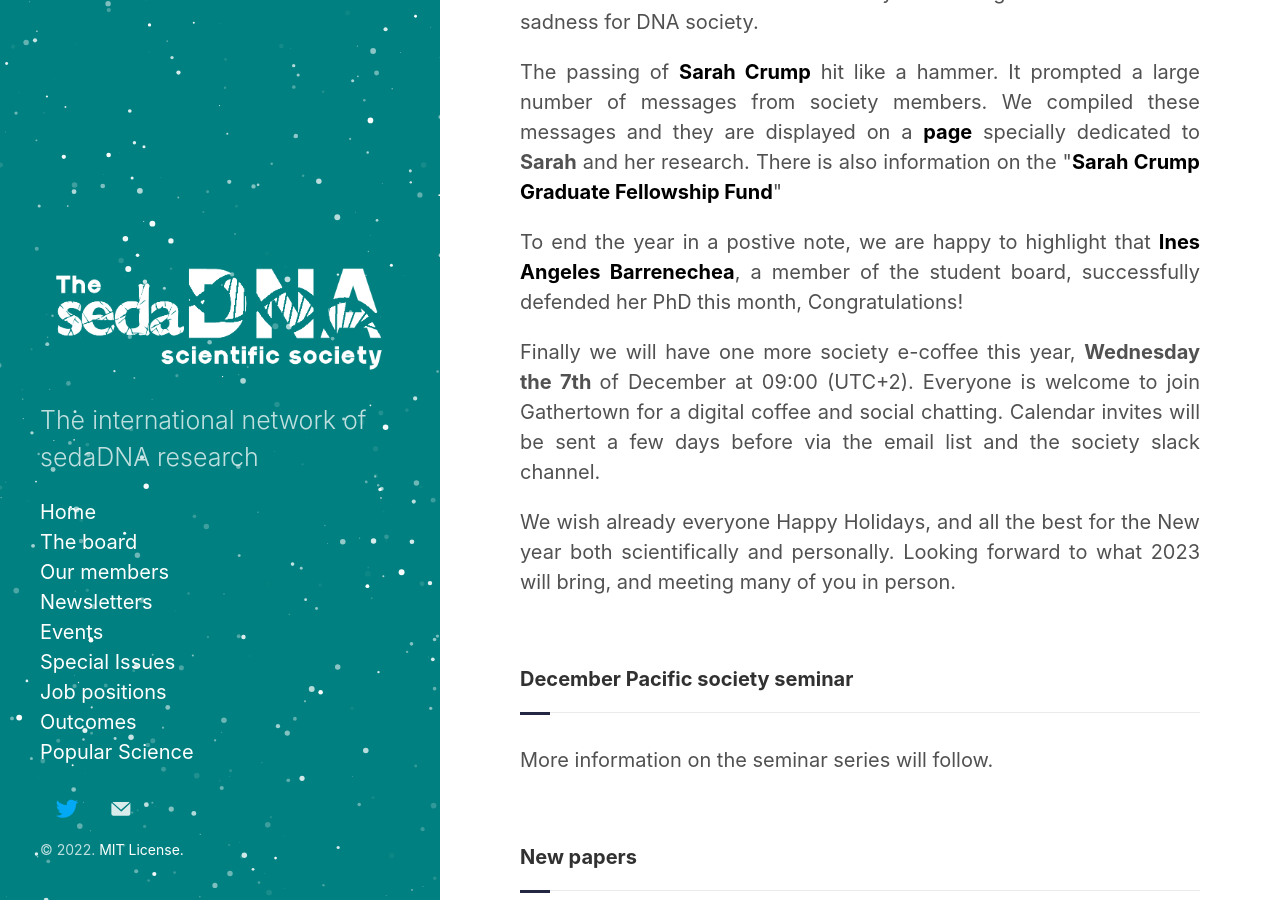
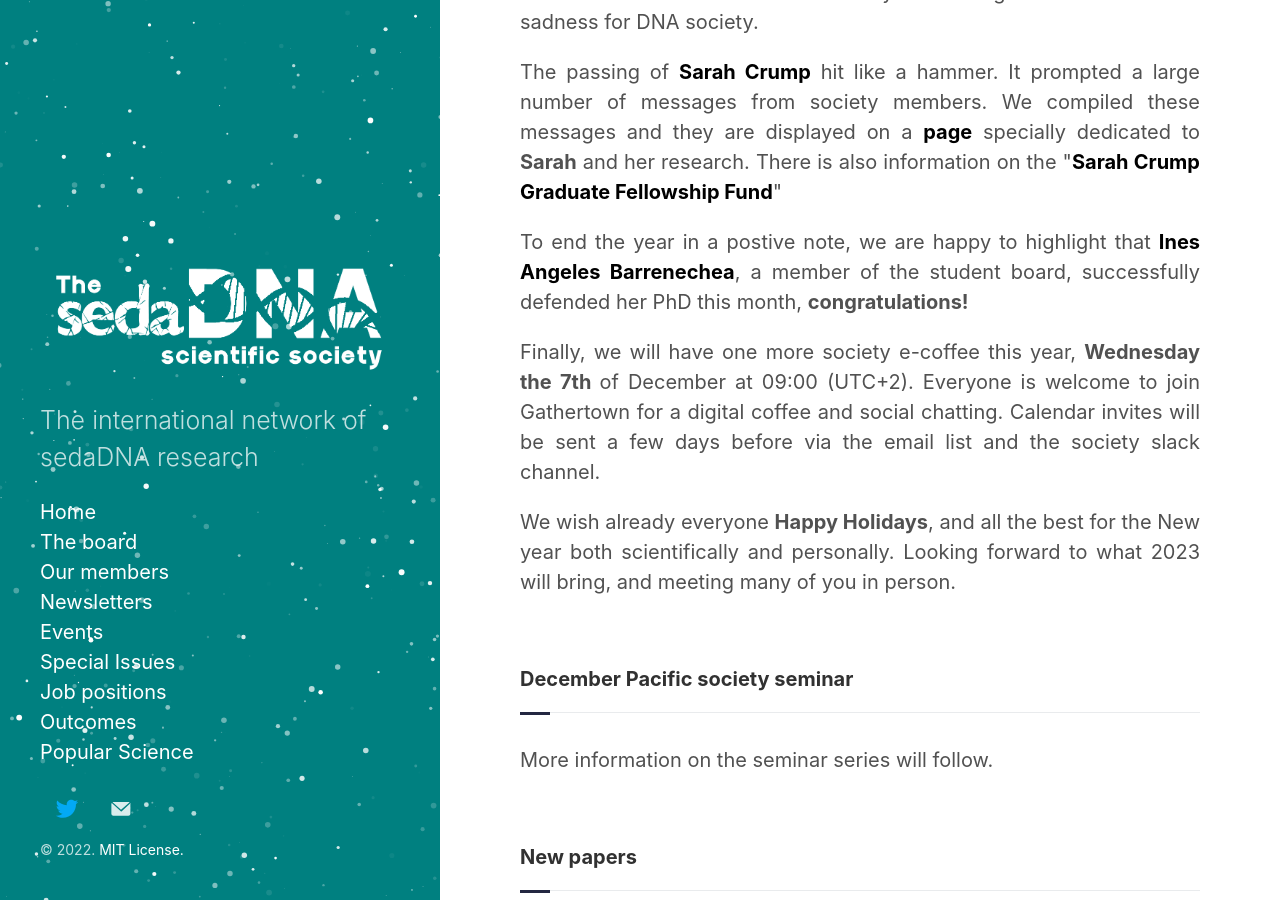
Before and after one commit to sedadna/sedadna.github.io, a Jekyll site: the page built from category/news/22-12.md, in a window 1280 px wide and 900 px high, scrolled down 327 px. Built offline with Jekyll 4.4.1, drawn with Linux system fonts in a browser that asks for light colours.

Commit message:
Update 22-12.md

```diff
--- a/category/news/22-12.md
+++ b/category/news/22-12.md
@@ -13,11 +13,11 @@ title: 22-12-News
 <p>The passing of <a href="https://www.sarahcrumpscience.com" target="_blank"><b>Sarah Crump</b></a> hit like a hammer. It prompted a large number of messages from society members. We compiled these messages and they are displayed on a <a href="https://sedadna.github.io/category/sarah_crump.html" target="_blank"><b>page</b></a> specially dedicated to <b>Sarah</b> and her research. There is also information on the "<a href="https://www.colorado.edu/instaar/instaar-resources/student-funding/sarah-crump-graduate-fellowship" target="_blank"><b>Sarah Crump Graduate Fellowship Fund</b></a>"</p>
 
 
-<p>To end the year in a postive note, we are happy to highlight that <a href="https://www.researchgate.net/profile/Ines-Barrenechea-2" target="_blank"><b>Ines Angeles Barrenechea</b></a>, a member of the student board, successfully defended her PhD this month, Congratulations!</p>
+<p>To end the year in a postive note, we are happy to highlight that <a href="https://www.researchgate.net/profile/Ines-Barrenechea-2" target="_blank"><b>Ines Angeles Barrenechea</b></a>, a member of the student board, successfully defended her PhD this month, <b>congratulations!</b></p>
 
-<p>Finally we will have one more society e-coffee this year, <b> Wednesday the 7th </b> of December at 09:00 (UTC+2). Everyone is welcome to join Gathertown for a digital coffee and social chatting. Calendar invites will be sent a few days before via the email list and the society slack channel.
+<p>Finally, we will have one more society e-coffee this year, <b> Wednesday the 7th </b> of December at 09:00 (UTC+2). Everyone is welcome to join Gathertown for a digital coffee and social chatting. Calendar invites will be sent a few days before via the email list and the society slack channel.
 </p>
-<p>We wish already everyone Happy Holidays, and all the best for the New year both scientifically and personally. Looking forward to what 2023 will bring, and meeting many of you in person.
+<p>We wish already everyone <b>Happy Holidays</b>, and all the best for the New year both scientifically and personally. Looking forward to what 2023 will bring, and meeting many of you in person.
 </p>
 <br>
 <div class="intro">
```
